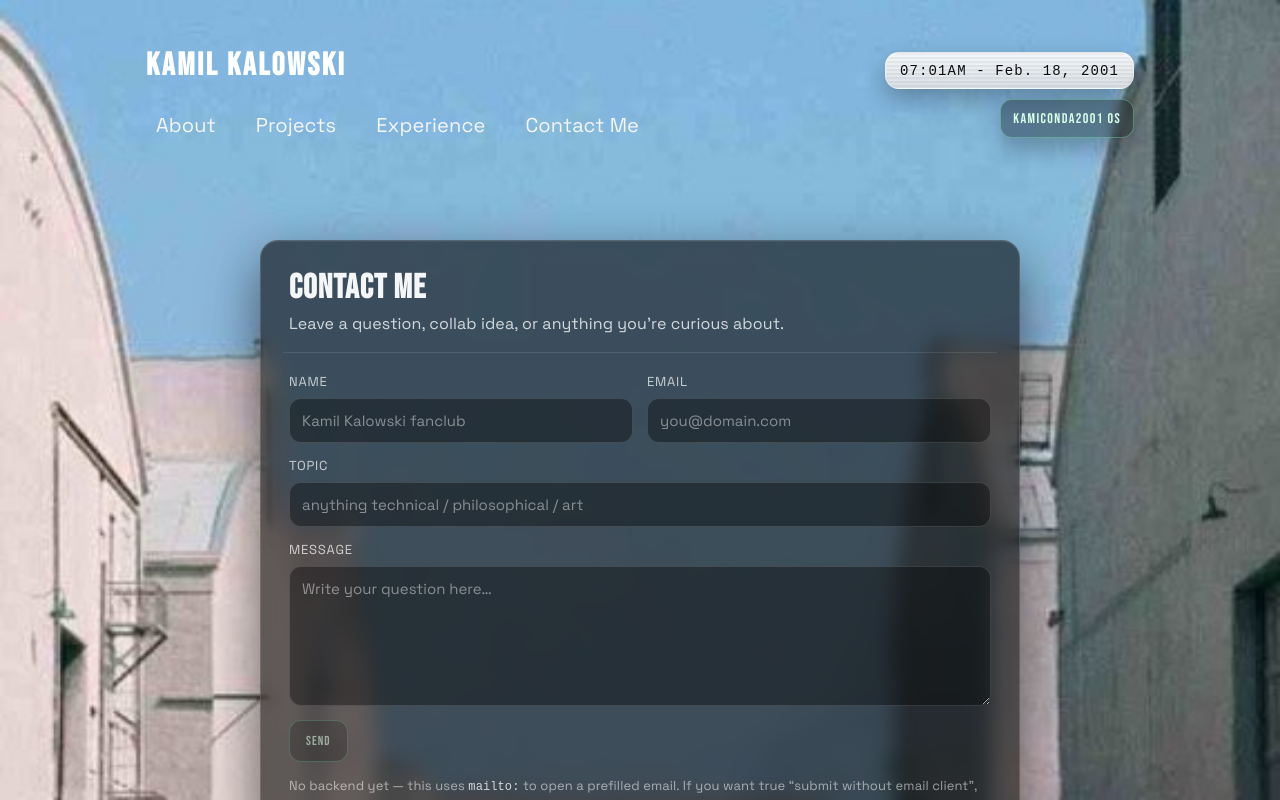
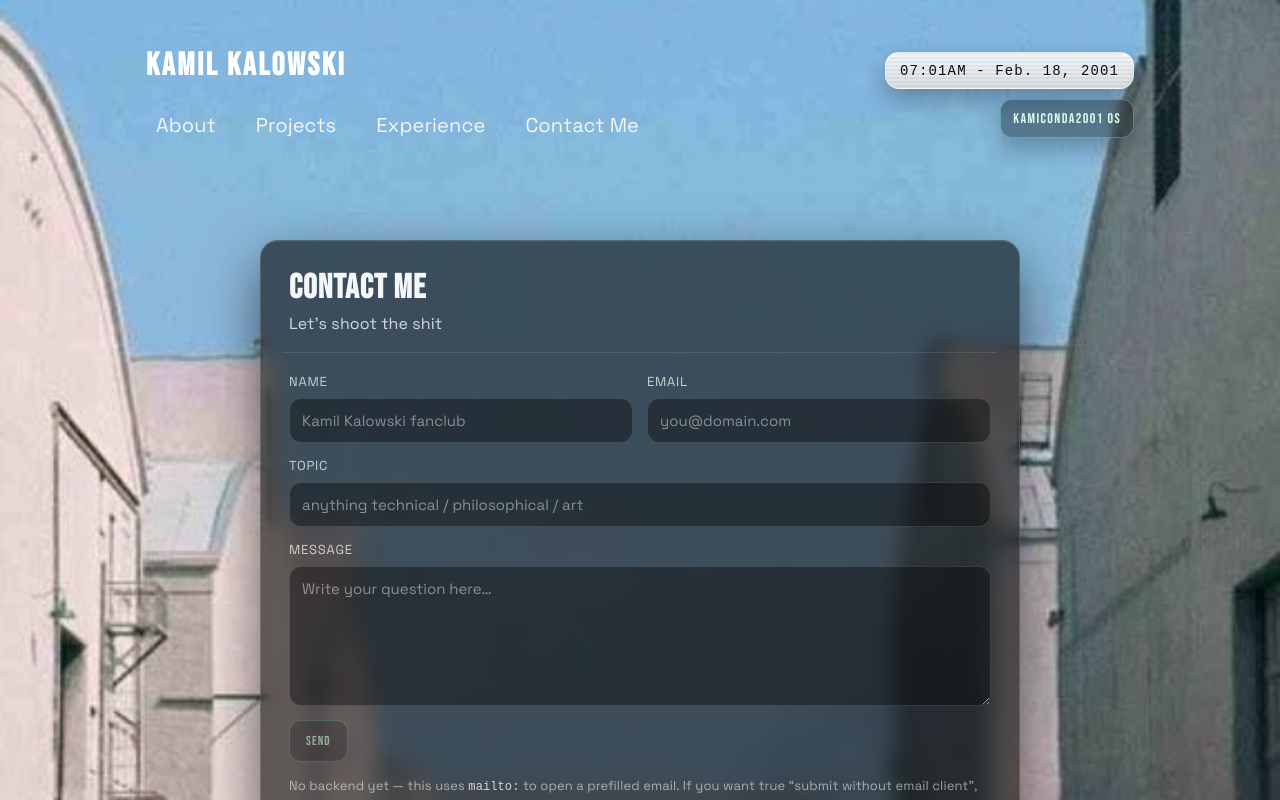
Before and after one commit to KamilKalowski/Personal-Website, a React (Vite) app: page /contact in a window 1280 px wide. Shown: the top 800 px of the page. Built offline with nearby package versions, Linux system fonts and the light colour scheme.

Commit message:
Fix IOS BIOS visibility issue

```diff
--- a/src/pages/Contact.jsx
+++ b/src/pages/Contact.jsx
@@ -48,7 +48,7 @@ const Contact = () => {
           <header className="contact-header">
             <h1 className="contact-title">Contact Me</h1>
             <p className="contact-subtitle">
-              Leave a question, collab idea, or anything you’re curious about.
+              Let's shoot the shit
             </p>
           </header>
 
--- a/src/pages/Kamiconda.css
+++ b/src/pages/Kamiconda.css
@@ -185,6 +185,16 @@
   100% { filter: brightness(1); }
 }
 
+/* Hide BIOS lines until boot (all devices) */
+.kamiconda-screen.is-locked .type-line {
+  opacity: 0;
+}
+
+/* After boot, show them */
+.kamiconda-screen.is-booted .type-line {
+  opacity: 1;
+}
+
 @keyframes kamiconda-type {
   to { width: var(--w, 40ch); }
 }
--- a/src/pages/Kamiconda.jsx
+++ b/src/pages/Kamiconda.jsx
@@ -148,7 +148,7 @@ const Kamiconda = () => {
   const charMs = charMsBase * speedMultiplier;
 
   return (
-    <div className="kamiconda-screen">
+    <div className={`kamiconda-screen ${booted ? 'is-booted' : 'is-locked'}`}>
       <div className="kamiconda-crt">
         <div className="kamiconda-scanlines" aria-hidden="true" />
         <div className="kamiconda-content">
```
